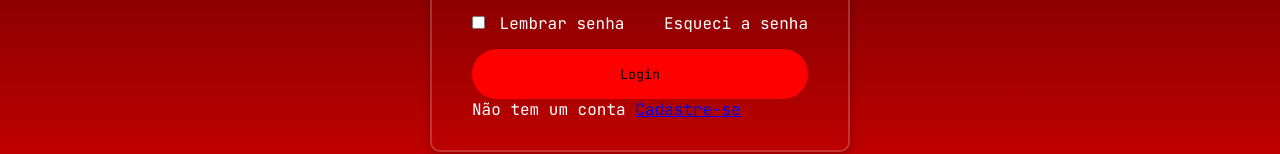
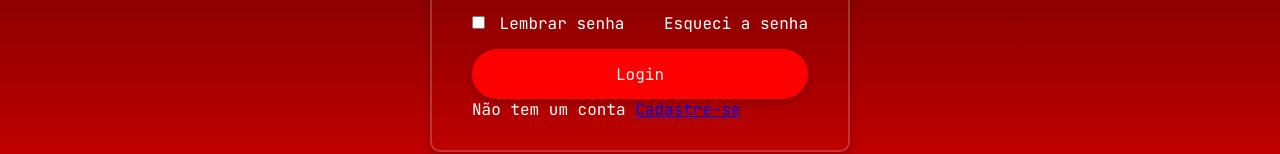
Before and after one commit to eholuwi/luwigin, a plain HTML site: page index.html in a window 1280 px wide. Shown: the part 445-599 px from the top of the page. Drawn offline with nearby package versions, Linux system fonts and the light colour scheme.

Commit message:
A94912:37 PM14445PMve: ${5/24/2025, 12:37 PMilenPM37e} - ${24PM12:37 PMe12:37 PMi37e}

```diff
--- a/styles.css
+++ b/styles.css
@@ -24,7 +24,7 @@ body {
     border-radius: 10px;
     color: white;
     padding: 30px 40px;
-    box-shadow: rgba(0, 0, 0, 0.24) 0px 3px 8px;;
+    box-shadow: rgba(0, 0, 0, 0.24) 0px 3px 8px;
 }
 
 .container h1 {
@@ -91,5 +91,8 @@ body {
     background-color: red;
     border: none;
     border-radius: 40px;
-    cursor: pointer
+    cursor: pointer;
+    font-size: 16px;
+    color: #fcf5f5;
+    box-shadow: rgba(0, 0, 0, 0.24) 0px 3px 8px;
 }
```
